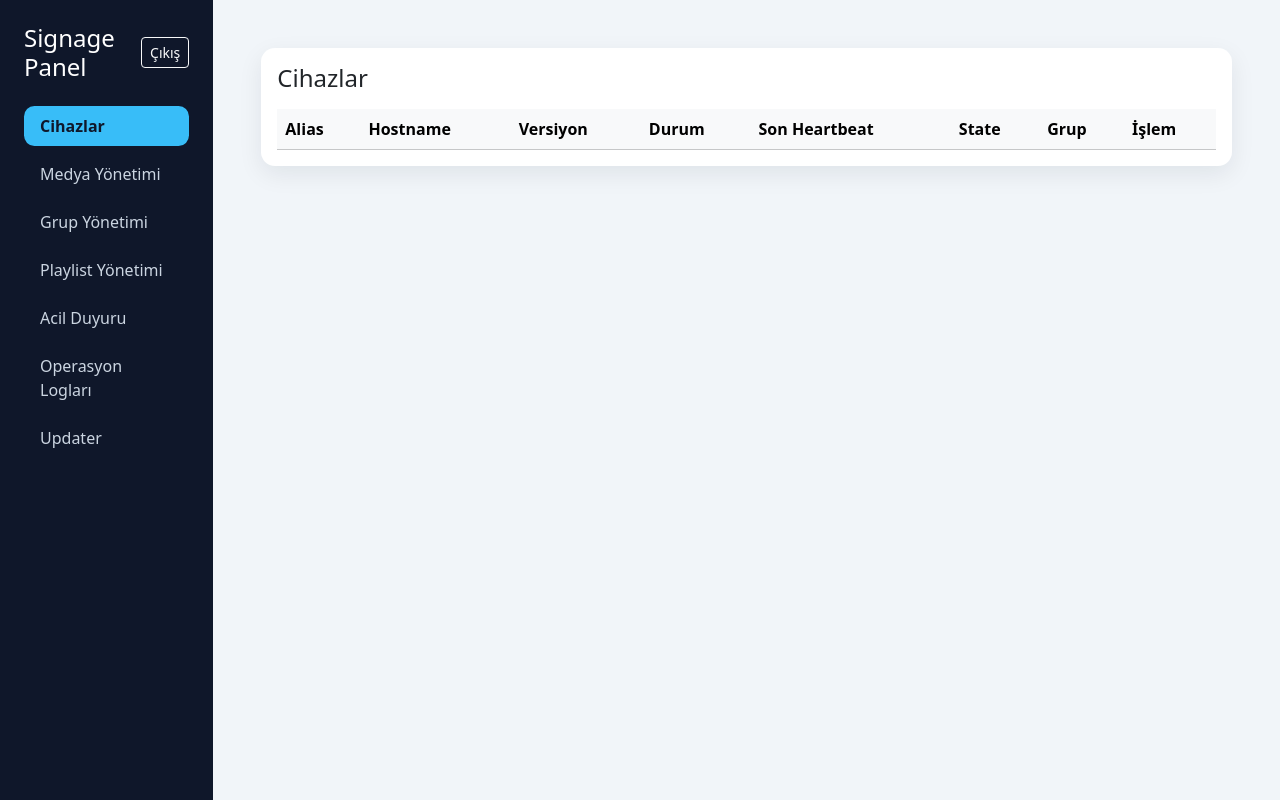
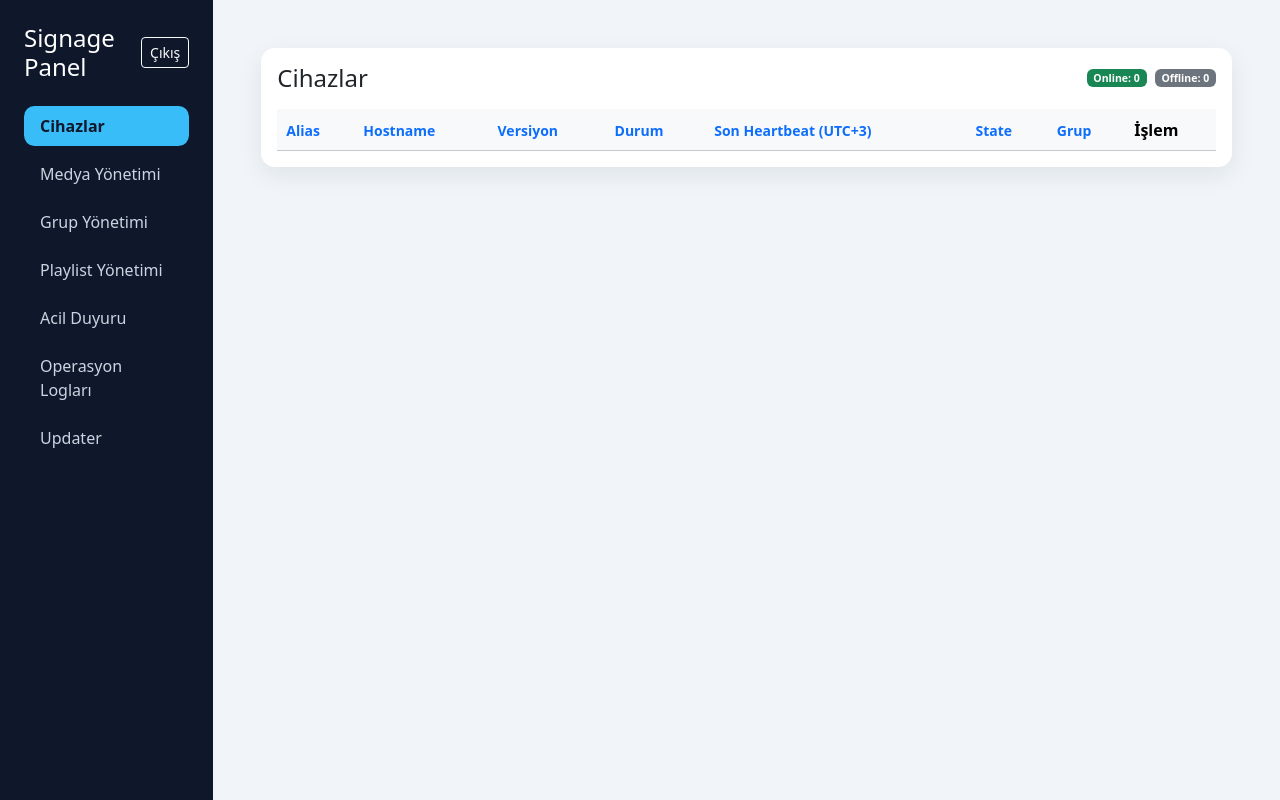
Before and after one commit to hihancioglu/baylan-signage, a Flask app: template app/templates/panel.html in a window 1280 px wide. Run offline with Flask 3, Linux system fonts and the light colour scheme; the template is opened without the code that fills it, so the values that code supplies are empty.

Commit message:
Panel cihaz tablosuna sayaç, UTC+3 heartbeat ve sıralama ekle

```diff
--- a/app/templates/panel.html
+++ b/app/templates/panel.html
@@ -42,10 +42,16 @@
           <div class="tab-section" id="section-devices">
             <div class="card panel-card">
               <div class="card-body">
-                <h2 class="h4 mb-3">Cihazlar</h2>
+                <div class="d-flex flex-wrap gap-2 justify-content-between align-items-center mb-3">
+                  <h2 class="h4 mb-0">Cihazlar</h2>
+                  <div class="d-flex flex-wrap gap-2 small">
+                    <span class="badge text-bg-success" id="online-count">Online: 0</span>
+                    <span class="badge text-bg-secondary" id="offline-count">Offline: 0</span>
+                  </div>
+                </div>
                 <div class="table-responsive">
                   <table class="table table-hover align-middle mb-0">
-                    <thead class="table-light"><tr><th>Alias</th><th>Hostname</th><th>Versiyon</th><th>Durum</th><th>Son Heartbeat</th><th>State</th><th>Grup</th><th>İşlem</th></tr></thead>
+                    <thead class="table-light"><tr><th><button type="button" class="btn btn-link btn-sm text-decoration-none p-0 fw-semibold" onclick="sortDevices('alias')">Alias</button></th><th><button type="button" class="btn btn-link btn-sm text-decoration-none p-0 fw-semibold" onclick="sortDevices('hostname')">Hostname</button></th><th><button type="button" class="btn btn-link btn-sm text-decoration-none p-0 fw-semibold" onclick="sortDevices('agent_version')">Versiyon</button></th><th><button type="button" class="btn btn-link btn-sm text-decoration-none p-0 fw-semibold" onclick="sortDevices('is_online')">Durum</button></th><th><button type="button" class="btn btn-link btn-sm text-decoration-none p-0 fw-semibold" onclick="sortDevices('last_seen')">Son Heartbeat (UTC+3)</button></th><th><button type="button" class="btn btn-link btn-sm text-decoration-none p-0 fw-semibold" onclick="sortDevices('state_text')">State</button></th><th><button type="button" class="btn btn-link btn-sm text-decoration-none p-0 fw-semibold" onclick="sortDevices('group')">Grup</button></th><th>İşlem</th></tr></thead>
                     <tbody id="devices-body"></tbody>
                   </table>
                 </div>
@@ -292,6 +298,8 @@ let cachedGroups = [];
 let cachedDevices = [];
 let selectedPlaylistItemId = null;
 let cachedMediaAssets = [];
+let deviceSortField = 'is_online';
+let deviceSortDirection = 'desc';
 
 function escapeHtml(value){
   return String(value || '').replace(/[&<>\"']/g, s => ({'&':'&amp;','<':'&lt;','>':'&gt;','"':'&quot;',"'":'&#39;'}[s]));
@@ -323,21 +331,87 @@ async function jdelete(url){
   return r.json();
 }
 
+function formatHeartbeatUtc3(value){
+  if(!value) return '-';
+  const date = new Date(value);
+  if(Number.isNaN(date.getTime())) return value;
+  return new Intl.DateTimeFormat('tr-TR', {
+    timeZone: 'Europe/Istanbul',
+    year: 'numeric',
+    month: '2-digit',
+    day: '2-digit',
+    hour: '2-digit',
+    minute: '2-digit',
+    second: '2-digit'
+  }).format(date);
+}
+
+function getDeviceStateText(device){
+  const normalizedState = (device.last_state || device.state_display || '').toUpperCase();
+  const hasContentOnScreen = Boolean((device.last_content_name || '').trim());
+  return (normalizedState.includes('IDLE') || hasContentOnScreen) ? 'IDLE' : 'AKTIF';
+}
+
+function sortDevices(field){
+  if(deviceSortField === field){
+    deviceSortDirection = deviceSortDirection === 'asc' ? 'desc' : 'asc';
+  }else{
+    deviceSortField = field;
+    deviceSortDirection = (field === 'is_online' || field === 'last_seen') ? 'desc' : 'asc';
+  }
+  renderDevicesTable();
+}
+
+function renderDevicesTable(){
+  const body = document.getElementById('devices-body');
+  if(!body) return;
+
+  const onlineCount = (cachedDevices || []).filter(d => d.is_online).length;
+  const offlineCount = (cachedDevices || []).length - onlineCount;
+  const onlineCounter = document.getElementById('online-count');
+  const offlineCounter = document.getElementById('offline-count');
+  if(onlineCounter) onlineCounter.textContent = `Online: ${onlineCount}`;
+  if(offlineCounter) offlineCounter.textContent = `Offline: ${offlineCount}`;
+
+  const sortedDevices = [...(cachedDevices || [])].sort((a, b) => {
+    const direction = deviceSortDirection === 'asc' ? 1 : -1;
+    let left;
+    let right;
+
+    if(deviceSortField === 'last_seen'){
+      left = a.last_seen ? new Date(a.last_seen).getTime() : 0;
+      right = b.last_seen ? new Date(b.last_seen).getTime() : 0;
+    }else if(deviceSortField === 'is_online'){
+      left = a.is_online ? 1 : 0;
+      right = b.is_online ? 1 : 0;
+    }else if(deviceSortField === 'state_text'){
+      left = getDeviceStateText(a);
+      right = getDeviceStateText(b);
+    }else{
+      left = String(a[deviceSortField] || '').toLocaleLowerCase('tr-TR');
+      right = String(b[deviceSortField] || '').toLocaleLowerCase('tr-TR');
+    }
+
+    if(left < right) return -1 * direction;
+    if(left > right) return 1 * direction;
+    return String(a.hostname || '').localeCompare(String(b.hostname || ''), 'tr-TR');
+  });
+
+  body.innerHTML = '';
+  sortedDevices.forEach(d => {
+    const tr = document.createElement('tr');
+    const safeHostname = encodeURIComponent(d.hostname || '');
+    const stateText = getDeviceStateText(d);
+
+    tr.innerHTML = `<td><input class="form-control form-control-sm" id="device-alias-${safeHostname}" placeholder="Alias" value="${d.alias||''}" /></td><td>${d.hostname||''}</td><td>${d.agent_version||'-'}</td><td><span class="${d.is_online?'status-online':'status-offline'}">${d.is_online?'Online':'Offline'}</span></td><td>${formatHeartbeatUtc3(d.last_seen)}</td><td>${stateText}</td><td>${d.group||'-'}</td><td><button class="btn btn-sm btn-outline-primary" onclick="saveDeviceAlias('${safeHostname}')">Kaydet</button></td>`;
+    body.appendChild(tr);
+  });
+}
+
 async function loadDevices(){
   const devices = await jget('/api/devices');
   cachedDevices = devices || [];
-  const body = document.getElementById('devices-body');
-  body.innerHTML = '';
-  (cachedDevices||[]).forEach(d => {
-    const tr = document.createElement('tr');
-    const safeHostname = encodeURIComponent(d.hostname || '');
-    const normalizedState = (d.last_state || d.state_display || '').toUpperCase();
-    const hasContentOnScreen = Boolean((d.last_content_name || '').trim());
-    const stateText = (normalizedState.includes('IDLE') || hasContentOnScreen) ? 'IDLE' : 'AKTIF';
-
-    tr.innerHTML = `<td><input class="form-control form-control-sm" id="device-alias-${safeHostname}" placeholder="Alias" value="${d.alias||''}" /></td><td>${d.hostname||''}</td><td>${d.agent_version||'-'}</td><td><span class="${d.is_online?'status-online':'status-offline'}">${d.is_online?'Online':'Offline'}</span></td><td>${d.last_seen||''}</td><td>${stateText}</td><td>${d.group||'-'}</td><td><button class="btn btn-sm btn-outline-primary" onclick="saveDeviceAlias('${safeHostname}')">Kaydet</button></td>`;
-    body.appendChild(tr);
-  });
+  renderDevicesTable();
 
   const deviceSelect = document.getElementById('device-select');
   if(deviceSelect){
```
